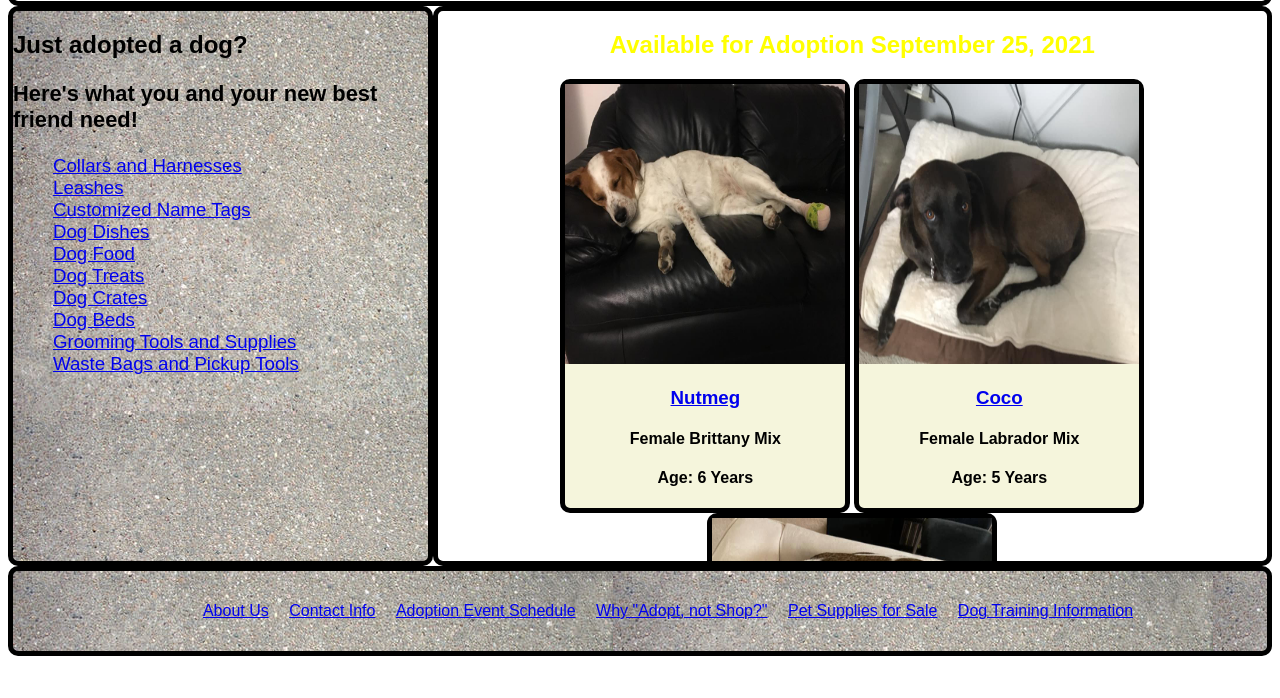
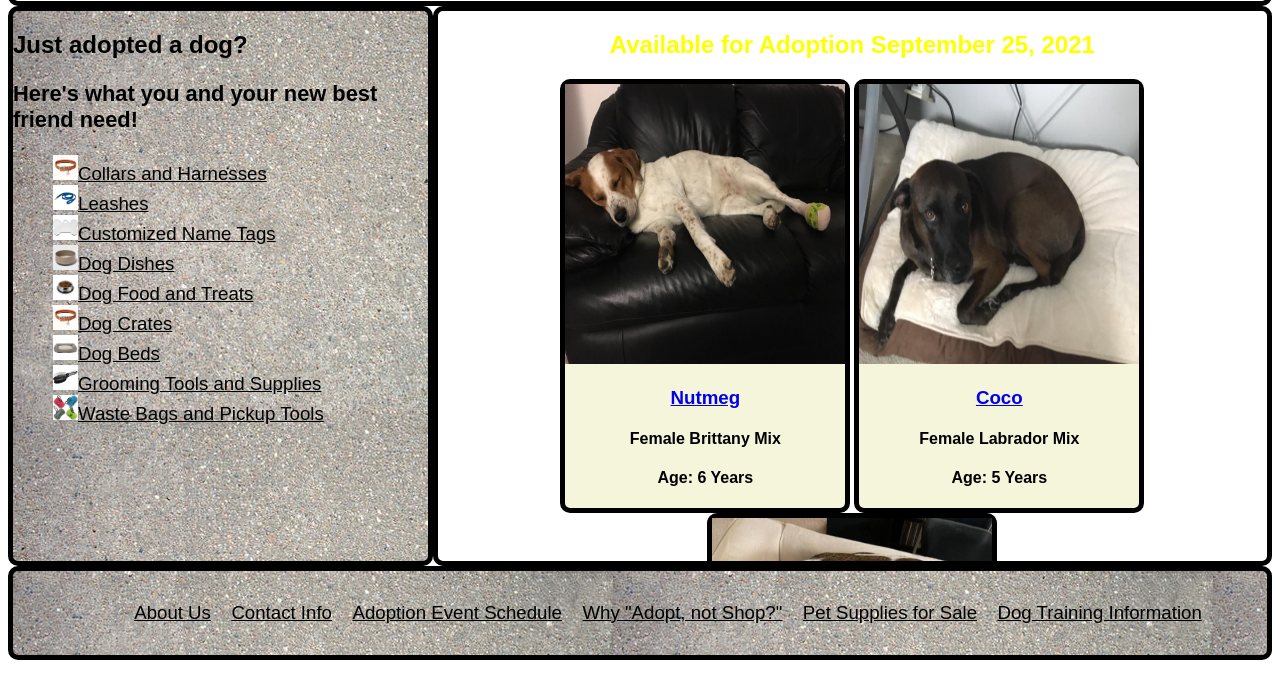
Before and after one commit to dunncolinj/StaticStore, a plain HTML site: page index.html in a window 1280 px wide. Shown: the part 92-790 px from the top of the page. Drawn offline with Linux system fonts and the light colour scheme.

Commit message:
In-Class Revisions

```diff
--- a/index.html
+++ b/index.html
@@ -24,16 +24,15 @@
             <h2>Just adopted a dog?</h2>
             <h3>Here's what you and your new best friend need!</h3>
             <ul>
-            <li><a href="#">Collars and Harnesses</a></li>
-            <li><a href="#">Leashes</a></li>
-            <li><a href="#">Customized Name Tags</a></li>
-            <li><a href="#">Dog Dishes</a></li>
-            <li><a href="#">Dog Food</a></li>
-            <li><a href="#">Dog Treats</a></li>
-            <li><a href="#">Dog Crates</a></li>
-            <li><a href="#">Dog Beds</a></li>
-            <li><a href="#">Grooming Tools and Supplies</a></li>
-            <li><a href="#">Waste Bags and Pickup Tools</a></li>
+            <li><img src="assets/collar.jpg" width="25" height="25"><a href="#">Collars and Harnesses</a></li>
+            <li><img src="assets/leash.jpg" width="25" height="25"><a href="#">Leashes</a></li>
+            <li><img src="assets/dog-nametag.jpg" width="25" height="25"><a href="#">Customized Name Tags</a></li>
+            <li><img src="assets/dogbowl.jpg" width="25" height="25"><a href="#">Dog Dishes</a></li>
+            <li><img src="assets/dogfood.jpg" width="25" height="25"><a href="#">Dog Food and Treats</a></li>
+            <li><img src="assets/collar.jpg" width="25" height="25"><a href="#">Dog Crates</a></li>
+            <li><img src="assets/dogbed.jpg" width="25" height="25"><a href="#">Dog Beds</a></li>
+            <li><img src="assets/dogbrush.jpg" width="25" height="25"><a href="#">Grooming Tools and Supplies</a></li>
+            <li><img src="assets/wastebags.jpg" width="25" height="25"><a href="#">Waste Bags and Pickup Tools</a></li>
             </ul>
         </div>
         <div id="adoptabledogs">
--- a/style.css
+++ b/style.css
@@ -25,6 +25,11 @@ footer ul li {
     list-style: none;
     margin: 0 0 0 1em;
     padding: 0;
+}
+
+footer a {
+    color: black;
+    font-size: 14pt;
 }
 
 #centered {
@@ -63,6 +68,10 @@ footer ul li {
 #sidebar ul li {
     list-style: none;
     font-family: sans-serif;
+}
+
+#sidebar a {
+    color: black;
 }
 
 #adoptabledogs {
```
Also changed, not shown: assets/collar.jpg (added), assets/dog-nametag.jpg (added), assets/dogbed.jpg (added), assets/dogbowl.jpg (added), assets/dogbrush.jpg (added), assets/dogcrate.jpg (added), assets/dogfood.jpg (added), assets/leash.jpg (added), assets/wastebags.jpg (added).
